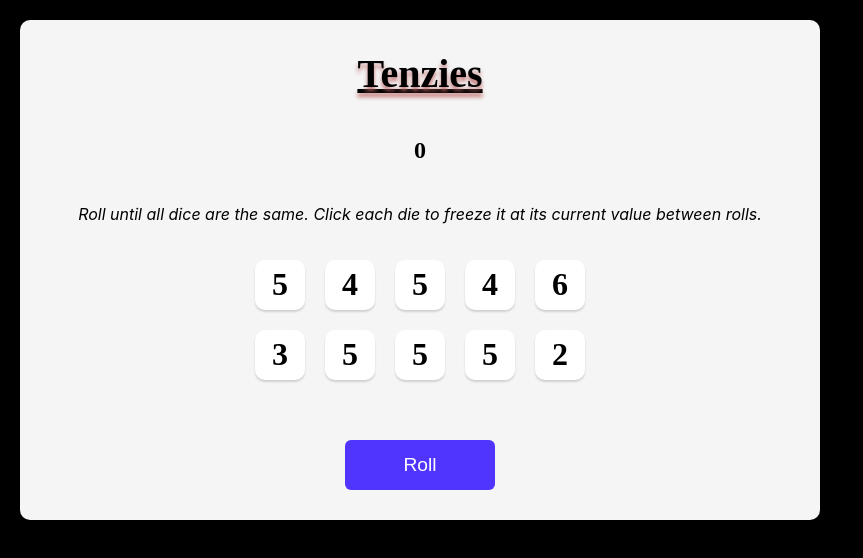
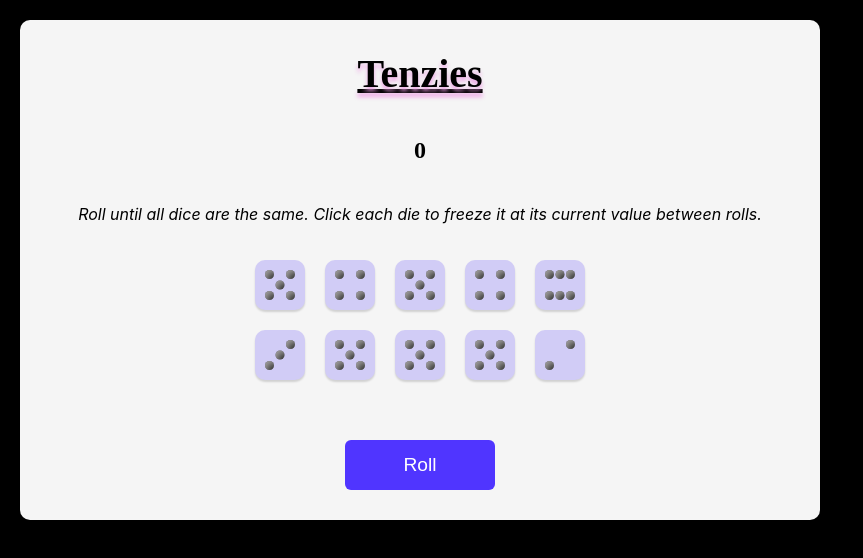
Before and after one commit to KingaSzayer-Iths/tenzies-app, a React (Create React App) app: page / in a window 1280 px wide. Shown: the top 558 px of the page, without its empty margins (0-863 px from the left). Built offline with nearby package versions, Linux system fonts and the light colour scheme.

Commit message:
add dots instead of numbers on dice

```diff
--- a/src/App.js
+++ b/src/App.js
@@ -19,12 +19,25 @@ export default function App() {
   }, [dice])
 
   function generateNewDie() {
+
+    const value = Math.ceil(Math.random() * 6)
+
+    console.log(value);
     return {
-      value: Math.ceil(Math.random() * 6),
+      value: value,
+      topLeft: value === 6 || value === 5 || value === 4 ? true : false,
+      topCenter: value === 6 ? true : false,
+      topRight: value === 6 || value === 5 || value === 4 || value === 3 || value === 2 ? true : false,
+      center: value === 5 ||  value === 3 || value === 1 ? true : false,
+      bottomLeft: value === 6 || value === 5 || value === 4 || value === 3 || value === 2 ? true : false,
+      bottomCenter: value === 6 ? true : false,
+      bottomRight: value === 6 || value === 5 || value === 4 ? true : false,
       isHeld: false,
       id: nanoid()
     }
   }
+
+  console.log(dice);
 
   function allNewDice() {
     const newDice = []
@@ -54,7 +67,15 @@ export default function App() {
   }
 
   const diceElements = dice.map(die =>
-    <Die key={die.id} value={die.value} isHeld={die.isHeld} holdDice={() => holdDice(die.id)} />)
+    <Die key={die.id} value={die.value} isHeld={die.isHeld} holdDice={() => holdDice(die.id)}
+      topLeft={die.topLeft}
+      topCenter={die.topCenter}
+      topRight={die.topRight}
+      center={die.center}
+      bottomLeft={die.bottomLeft}
+      bottomCenter={die.bottomCenter}
+      bottomRight={die.bottomRight}
+    />)
 
     return (
         <main>
--- a/src/Die.js
+++ b/src/Die.js
@@ -2,11 +2,35 @@ import React from "react";
 
 export default function Die(props) {
     const styles = {
-        backgroundColor: props.isHeld ? "rgb(249 136 203)" : "white"
+        backgroundColor: props.isHeld ? "rgb(249 136 203)" : "#d1ccf6"
     }
     return (
         <div className="die-face" style={styles} onClick={props.holdDice}>
-            <h2 className="die-num">{props.value}</h2>
+            {/* <h2 className={'dot dice-num die-num '+
+                (props.topLeft ? 'dot top-left ' : '') +
+                (props.topCenter ? 'dot top-center ' : '') +
+                (props.topRight ? 'dot top-right ' : '') +
+                (props.center ? 'dot center ' : '') +
+                (props.bottomLeft ? 'dot bottom-left ' : '') +
+                (props.bottomCenter ? 'dot bottom-center ' : '') +
+                (props.bottomRight ? 'dot bottom-right ' : '')
+                }>{props.value}</h2> */}
+                {/* <div className={'dice-num die-num '+
+                (props.topLeft ? 'top-left ' : '') +
+                (props.topCenter ? 'top-center ' : '') +
+                (props.topRight ? 'top-right ' : '') +
+                (props.center ? 'center ' : '') +
+                (props.bottomLeft ? 'bottom-left ' : '') +
+                (props.bottomCenter ? 'bottom-center ' : '') +
+                (props.bottomRight ? 'bottom-right ' : '')}
+                /> */}
+                {props.topLeft ? <div className="dot top-left"></div> : ''}
+                {props.topCenter ? <div className="dot top-center"></div> : ''}
+                {props.topRight ? <div className="dot top-right"></div> : ''}
+                {props.center ? <div className="dot center"></div> : ''}
+                {props.bottomLeft ? <div className="dot bottom-left"></div> : ''}
+                {props.bottomCenter ? <div className="dot bottom-center"></div> : ''}
+                {props.bottomRight ? <div className="dot bottom-right"></div> : ''}
         </div>
     )
 }
--- a/src/style.css
+++ b/src/style.css
@@ -33,7 +33,7 @@ main {
 .title {
   font-size: 40px;
   margin: 0;
-  text-shadow: 0 4px 4px rgba(186, 97, 97, 0.864);
+  text-shadow: 0 4px 4px rgba(236, 153, 227, 0.864);
   text-decoration: underline;
 }
 
@@ -53,19 +53,103 @@ main {
 }
 
 .die-face {
+  position: relative;
   height: 50px;
   width: 50px;
   box-shadow: 0 2px 2px rgba(0, 0, 0, 0.15);
   border-radius: 10px;
+  /* display: flex;
+  justify-content: center;
+  align-items: center; */
+  cursor: pointer;
+  background-color: rgb(152, 199, 225);
   display: flex;
-  justify-content: center;
-  align-items: center;
-  cursor: pointer;
-  background-color: white;
+  flex-wrap: wrap;
+  align-content: space-between;
+
 }
 
-.die-num {
+.die-face:focus {
+  outline: none;
+}
+
+.die-face:active {
+  box-shadow: inset 5px 5px 10px -3px rgba(0, 0, 0, 0.7);
+}
+
+/* .top-left {
+  background-color: red;
+}  */
+
+.xdie-num {
   font-size: 2rem;
+  color: #9286df;
+}
+
+.xdice-num {
+  position: relative;
+  width: 100px;
+  height: 100px;
+  border: 2px splid #000;
+  border-radius: 10px;
+  display: flex;
+  flex-wrap: wrap;
+  align-content: space-between;
+}
+
+.dot {
+  width: 9px;
+  height: 9px;
+  background-color: rgb(21, 21, 20);
+  border-radius: 50%;
+  position: absolute;
+  box-shadow: inset 5px 5px 10px -3px rgba(240, 236, 236, 0.7);
+  /* border: #000 solid 1px; */
+}
+
+/* .dot:focus {
+  outline: none;
+}
+
+.dot:active {
+  box-shadow: inset 5px 5px 10px -3px rgba(221, 216, 216, 0.7);
+} */
+
+.top-left {
+  top: 10px;
+  left: 10px;}
+
+.top-center {
+  top: 10px;
+  left: 50%;
+  transform: translateX(-50%);
+}
+
+.top-right {
+  top: 10px;
+  right: 10px;
+}
+
+.center {
+  top: 50%;
+  left: 50%;
+  transform: translate(-50%, -50%);
+}
+
+.bottom-left {
+  bottom: 10px;
+  left: 10px;
+}
+
+.bottom-center {
+  bottom: 10px;
+  left: 50%;
+  transform: translateX(-50%);
+}
+
+.bottom-right {
+  bottom: 10px;
+  right: 10px;
 }
 
 .roll-dice {
@@ -74,6 +158,7 @@ main {
   border: none;
   border-radius: 6px;
   background-color: #5035FF;
+  /* background-color: #d1ccf6; */
   color: white;
   font-size: 1.2rem;
   font-family: 'Karla', sans-serif;
@@ -94,6 +179,6 @@ main {
 
 .roll-dice {
   height: 55px;
+}
 
 }
-}
```
